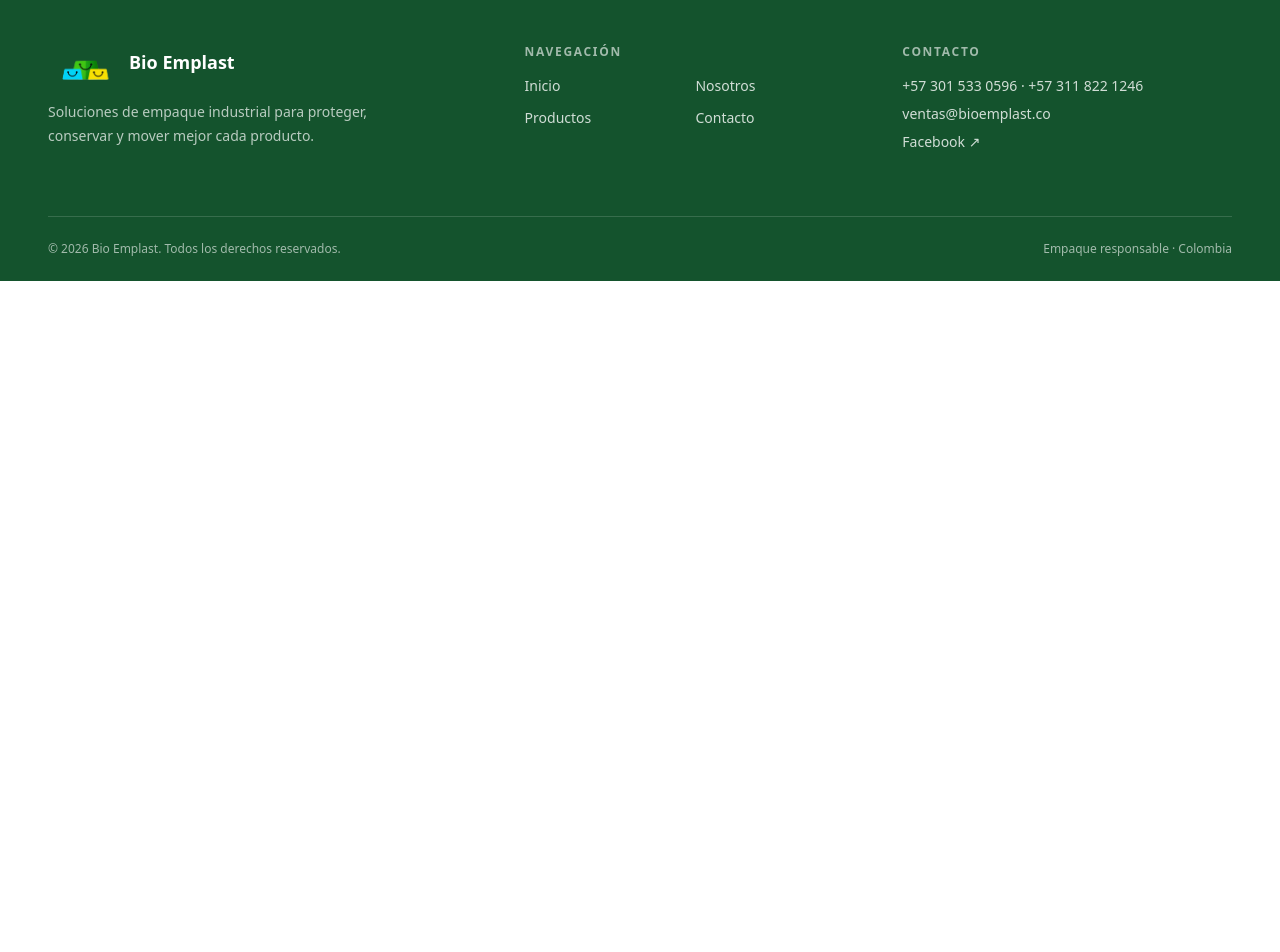
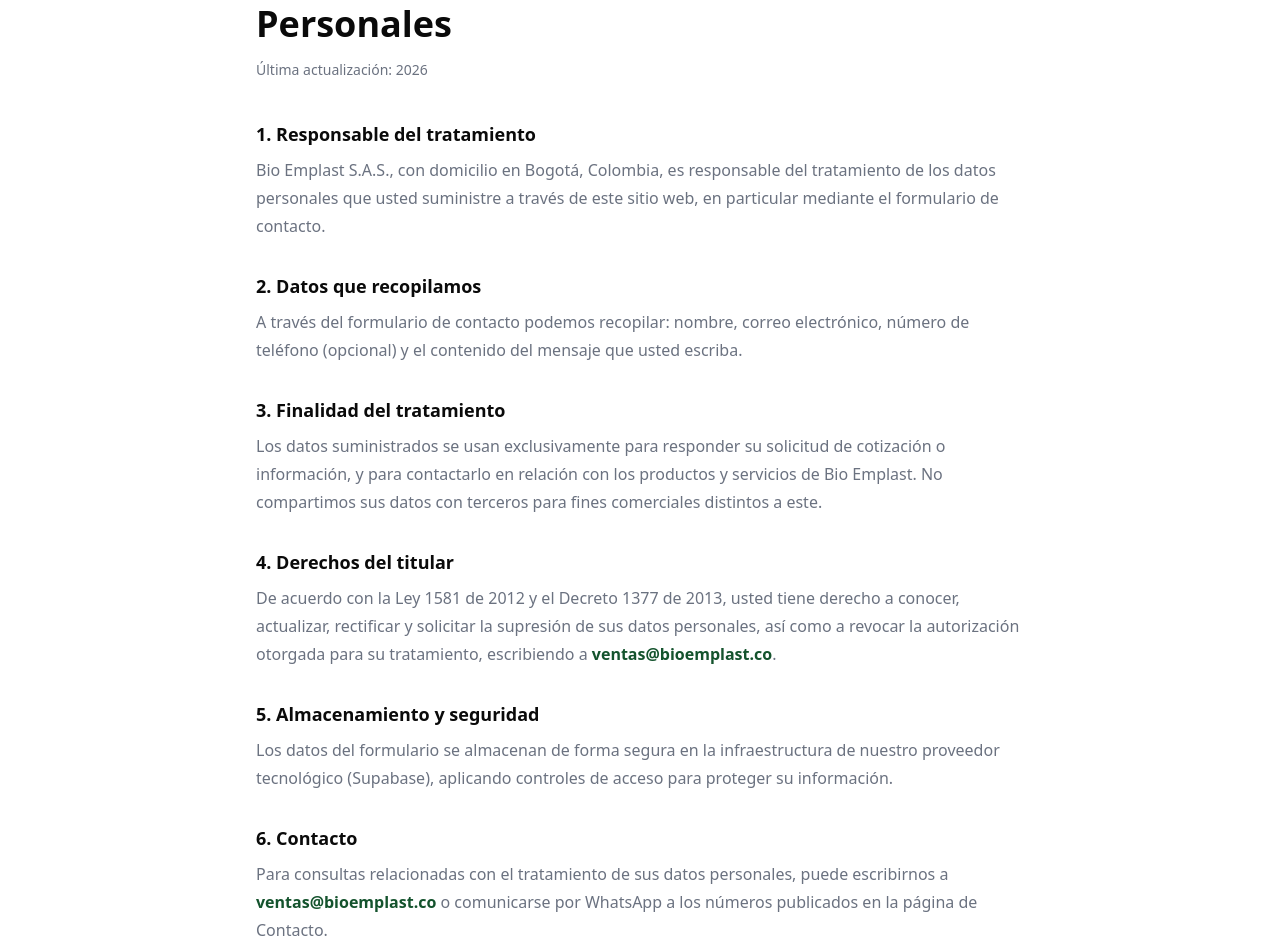
Before and after one commit to nicolas895577-eng/BioEmplast, a React (Vite) app: page /privacidad in a window 1280 px wide. Shown: the part 260-1212 px from the top of the page. Before the commit the page ends 800 px from the top, so only its background shows below. Built offline with nearby package versions, Linux system fonts and the light colour scheme; no server answers.

Commit message:
Agregar pagina 404, politica de privacidad, checkbox de consentimiento, boton volver arriba, code-splitting y datos estructurados

```diff
--- a/package.json
+++ b/package.json
@@ -19,6 +19,7 @@
     "lucide-react": "^1.44.0",
     "react": "^19.2.8",
     "react-dom": "^19.2.8",
+    "react-helmet-async": "^3.0.0",
     "react-router-dom": "^7.18.3",
     "tailwind-merge": "^3.6.0",
     "tw-animate-css": "^1.4.0"
--- a/src/App.jsx
+++ b/src/App.jsx
@@ -1,23 +1,34 @@
+import { lazy, Suspense } from "react"
 import { BrowserRouter, Routes, Route } from "react-router-dom"
+import { HelmetProvider } from "react-helmet-async"
 
 import { SiteShell } from "./components/SiteShell"
-import Home from "./pages/Home"
-import Nosotros from "./pages/Nosotros"
-import Productos from "./pages/Productos"
-import Contacto from "./pages/Contacto"
+
+const Home = lazy(() => import("./pages/Home"))
+const Nosotros = lazy(() => import("./pages/Nosotros"))
+const Productos = lazy(() => import("./pages/Productos"))
+const Contacto = lazy(() => import("./pages/Contacto"))
+const Privacidad = lazy(() => import("./pages/Privacidad"))
+const NotFound = lazy(() => import("./pages/NotFound"))
 
 function App() {
   return (
+    <HelmetProvider>
       <BrowserRouter>
         <SiteShell>
+          <Suspense fallback={<div className="site-container py-20" />}>
             <Routes>
               <Route path="/" element={<Home />} />
               <Route path="/nosotros" element={<Nosotros />} />
               <Route path="/productos" element={<Productos />} />
               <Route path="/contacto" element={<Contacto />} />
+              <Route path="/privacidad" element={<Privacidad />} />
+              <Route path="*" element={<NotFound />} />
             </Routes>
+          </Suspense>
         </SiteShell>
       </BrowserRouter>
+    </HelmetProvider>
   )
 }
 
--- /dev/null
+++ b/src/components/BackToTop.jsx
@@ -0,0 +1,27 @@
+import { ArrowUp } from "lucide-react"
+import { useEffect, useState } from "react"
+
+export function BackToTop() {
+  const [visible, setVisible] = useState(false)
+
+  useEffect(() => {
+    function onScroll() {
+      setVisible(window.scrollY > 500)
+    }
+    onScroll()
+    window.addEventListener("scroll", onScroll, { passive: true })
+    return () => window.removeEventListener("scroll", onScroll)
+  }, [])
+
+  if (!visible) return null
+
+  return (
+    <button
+      onClick={() => window.scrollTo({ top: 0, behavior: "smooth" })}
+      aria-label="Volver arriba"
+      className="fixed bottom-6 right-6 z-40 flex size-11 items-center justify-center rounded-full bg-brand-green-dark text-white shadow-lg transition-transform hover:scale-105"
+    >
+      <ArrowUp className="size-5" />
+    </button>
+  )
+}
--- a/src/components/SiteShell.jsx
+++ b/src/components/SiteShell.jsx
@@ -1,8 +1,10 @@
 import { Link, NavLink, useLocation } from "react-router-dom"
+import { Helmet } from "react-helmet-async"
 import { Menu, MessageCircle, X } from "lucide-react"
 import { useEffect, useState } from "react"
 
 import { Button } from "./ui/Button"
+import { BackToTop } from "./BackToTop"
 import { WHATSAPP_NUMERO } from "../data/productos"
 
 export const whatsappUrl = `https://wa.me/${WHATSAPP_NUMERO}`
@@ -15,6 +17,17 @@
 ]
 
 const heroPages = ["/", "/productos", "/contacto"]
+
+const businessSchema = {
+  "@context": "https://schema.org",
+  "@type": "LocalBusiness",
+  name: "Bio Emplast S.A.S.",
+  description: "Fabricación y comercialización de empaques plásticos flexibles para la industria alimenticia y agropecuaria.",
+  telephone: ["+57 301 533 0596", "+57 311 822 1246"],
+  email: "ventas@bioemplast.co",
+  geo: { "@type": "GeoCoordinates", latitude: 4.608528, longitude: -74.130611 },
+  areaServed: "Bogotá, Colombia",
+}
 
 function Brand({ light }) {
   return (
@@ -50,6 +63,10 @@
 
   return (
     <div className="min-h-screen bg-background text-foreground">
+      <Helmet>
+        <script type="application/ld+json">{JSON.stringify(businessSchema)}</script>
+      </Helmet>
+
       <header className={`fixed top-0 inset-x-0 z-50 transition-colors duration-300 ${transparent ? "bg-transparent border-b border-transparent" : "bg-background/95 backdrop-blur-md border-b border-border shadow-sm"}`}>
         <div className="site-container flex h-20 items-center justify-between gap-5">
           <Brand light={lightText} />
@@ -106,6 +123,9 @@
                   {item.label}
                 </Link>
               ))}
+              <Link to="/privacidad" className="text-white/80 transition-colors hover:text-white">
+                Privacidad
+              </Link>
             </div>
           </div>
           <div>
@@ -122,6 +142,7 @@
           <p>Empaque responsable · Colombia</p>
         </div>
       </footer>
+      <BackToTop />
     </div>
   )
 }
--- /dev/null
+++ b/src/pages/NotFound.jsx
@@ -0,0 +1,32 @@
+import { Link } from "react-router-dom"
+import { Helmet } from "react-helmet-async"
+import { ArrowLeft, MessageCircle } from "lucide-react"
+
+import { Button } from "../components/ui/Button"
+import { whatsappUrl } from "../components/SiteShell"
+
+export default function NotFound() {
+  return (
+    <>
+      <Helmet>
+        <title>Página no encontrada | Bio Emplast</title>
+        <meta name="robots" content="noindex" />
+      </Helmet>
+      <section className="site-container flex min-h-[70vh] flex-col items-center justify-center text-center py-20">
+        <p className="text-sm font-bold uppercase tracking-[.14em] text-brand-green-dark">Error 404</p>
+        <h1 className="mt-4 text-4xl font-extrabold sm:text-5xl">Esta página no existe</h1>
+        <p className="mt-4 max-w-md text-muted-foreground">
+          Puede que el enlace esté roto o que la página se haya movido. Vuelve al inicio o escríbenos si necesitas ayuda.
+        </p>
+        <div className="mt-10 flex flex-wrap justify-center gap-4">
+          <Button asChild variant="whatsapp" size="lg">
+            <Link to="/"><ArrowLeft /> Volver al inicio</Link>
+          </Button>
+          <Button asChild variant="outline" size="lg">
+            <a href={whatsappUrl} target="_blank" rel="noreferrer"><MessageCircle /> Escríbenos</a>
+          </Button>
+        </div>
+      </section>
+    </>
+  )
+}
--- /dev/null
+++ b/src/pages/Privacidad.jsx
@@ -0,0 +1,79 @@
+import { Helmet } from "react-helmet-async"
+
+export default function Privacidad() {
+  return (
+    <>
+      <Helmet>
+        <title>Política de Tratamiento de Datos | Bio Emplast</title>
+        <meta name="description" content="Política de tratamiento de datos personales de Bio Emplast S.A.S., conforme a la Ley 1581 de 2012." />
+      </Helmet>
+      <section className="site-container max-w-3xl py-20 lg:py-28">
+        <p className="text-xs font-bold uppercase tracking-[.14em] text-brand-green-dark">Legal</p>
+        <h1 className="mt-4 text-3xl font-extrabold sm:text-4xl">Política de Tratamiento de Datos Personales</h1>
+        <p className="mt-4 text-sm text-muted-foreground">Última actualización: 2026</p>
+
+        <div className="mt-10 space-y-8 text-muted-foreground leading-7">
+          <div>
+            <h2 className="text-lg font-bold text-foreground">1. Responsable del tratamiento</h2>
+            <p className="mt-2">
+              Bio Emplast S.A.S., con domicilio en Bogotá, Colombia, es responsable del tratamiento
+              de los datos personales que usted suministre a través de este sitio web, en particular
+              mediante el formulario de contacto.
+            </p>
+          </div>
+
+          <div>
+            <h2 className="text-lg font-bold text-foreground">2. Datos que recopilamos</h2>
+            <p className="mt-2">
+              A través del formulario de contacto podemos recopilar: nombre, correo electrónico,
+              número de teléfono (opcional) y el contenido del mensaje que usted escriba.
+            </p>
+          </div>
+
+          <div>
+            <h2 className="text-lg font-bold text-foreground">3. Finalidad del tratamiento</h2>
+            <p className="mt-2">
+              Los datos suministrados se usan exclusivamente para responder su solicitud de
+              cotización o información, y para contactarlo en relación con los productos y
+              servicios de Bio Emplast. No compartimos sus datos con terceros para fines
+              comerciales distintos a este.
+            </p>
+          </div>
+
+          <div>
+            <h2 className="text-lg font-bold text-foreground">4. Derechos del titular</h2>
+            <p className="mt-2">
+              De acuerdo con la Ley 1581 de 2012 y el Decreto 1377 de 2013, usted tiene derecho a
+              conocer, actualizar, rectificar y solicitar la supresión de sus datos personales, así
+              como a revocar la autorización otorgada para su tratamiento, escribiendo a{" "}
+              <a href="mailto:ventas@bioemplast.co" className="font-semibold text-brand-green-dark hover:text-brand-green">
+                ventas@bioemplast.co
+              </a>.
+            </p>
+          </div>
+
+          <div>
+            <h2 className="text-lg font-bold text-foreground">5. Almacenamiento y seguridad</h2>
+            <p className="mt-2">
+              Los datos del formulario se almacenan de forma segura en la infraestructura de
+              nuestro proveedor tecnológico (Supabase), aplicando controles de acceso para proteger
+              su información.
+            </p>
+          </div>
+
+          <div>
+            <h2 className="text-lg font-bold text-foreground">6. Contacto</h2>
+            <p className="mt-2">
+              Para consultas relacionadas con el tratamiento de sus datos personales, puede
+              escribirnos a{" "}
+              <a href="mailto:ventas@bioemplast.co" className="font-semibold text-brand-green-dark hover:text-brand-green">
+                ventas@bioemplast.co
+              </a>{" "}
+              o comunicarse por WhatsApp a los números publicados en la página de Contacto.
+            </p>
+          </div>
+        </div>
+      </section>
+    </>
+  )
+}
```
Also changed, not shown: src/components/ContactForm.jsx (+31 -69 lines), 1 other file (tests, documents, lock files or other folders). Lines whose indentation alone changed are shown as unchanged.
